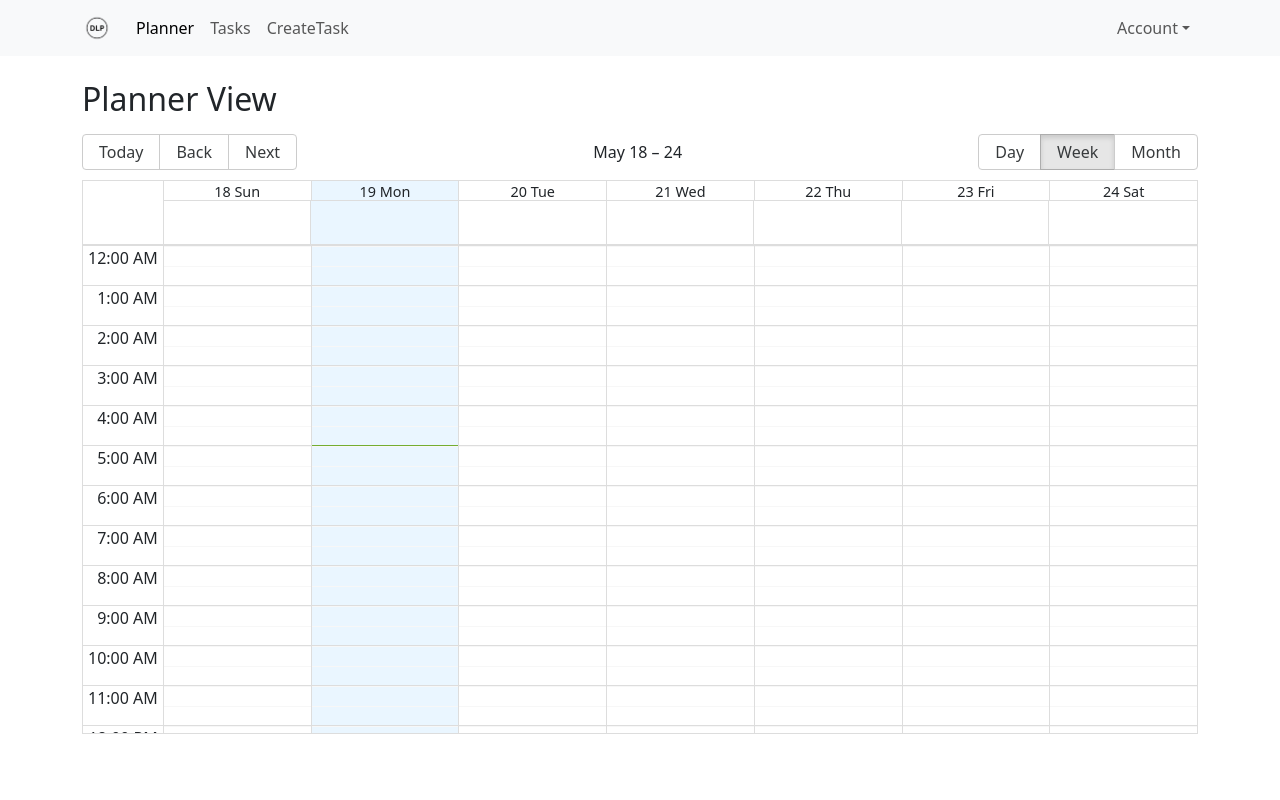
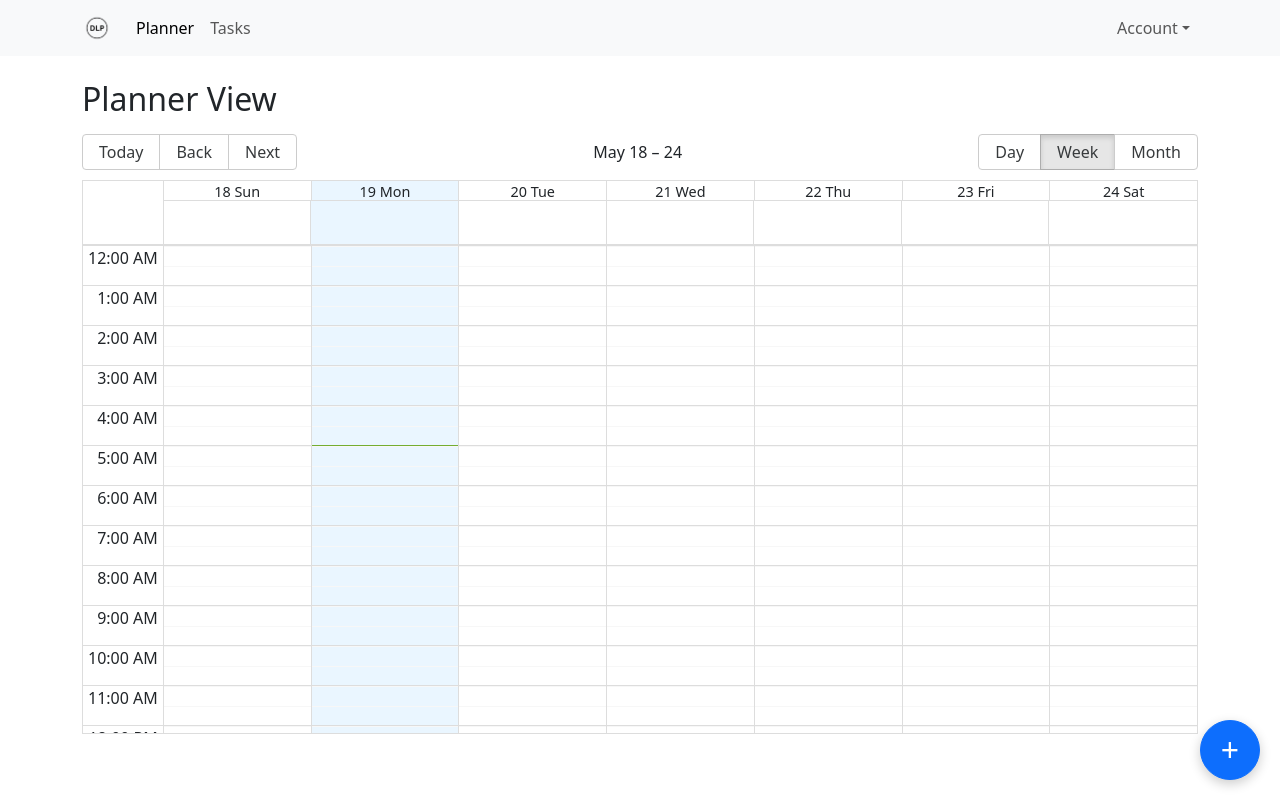
Before and after one commit to tokentrojan/Dynamic-Life-Planning, a React (Vite) app in the folder client/: page /planner in a window 1280 px wide. Built offline with nearby package versions, Linux system fonts and the light colour scheme; no server answers; the database is empty; sample sign-in values are in the browser's storage.

Commit message:
CreateTaskButton
made a CreateTaskButton component that is makes a floating button as a "+" icon in the bottom right corner. Clicking it will take you to the Create Task Page

```diff
--- /dev/null
+++ b/client/src/components/CreateTaskButton.tsx
@@ -0,0 +1,40 @@
+
+import { Button, OverlayTrigger, Tooltip } from 'react-bootstrap';
+import { useNavigate } from 'react-router-dom';
+
+const CreateTaskButton = () => {
+  const navigate = useNavigate();
+
+  return (
+    <OverlayTrigger
+      placement="left"
+      overlay={<Tooltip id="tooltip-create">Create Task</Tooltip>}
+    >
+      <Button
+        variant="primary"
+        title="Create Task"
+        onClick={() => navigate('/create')}
+        style={{
+          position: 'fixed',
+          bottom: '20px',
+          right: '20px',
+          zIndex: 1050,
+          borderRadius: '50%',
+          width: '60px',
+          height: '60px',
+          fontSize: '2rem',
+          lineHeight: '1',
+          padding: 0,
+          display: 'flex',
+          alignItems: 'center',
+          justifyContent: 'center',
+          boxShadow: '0 4px 12px rgba(0,0,0,0.2)',
+        }}
+      >
+        +
+      </Button>
+    </OverlayTrigger>
+  );
+};
+
+export default CreateTaskButton;
--- a/client/src/components/NavBar.tsx
+++ b/client/src/components/NavBar.tsx
@@ -33,7 +33,6 @@ function AppNavbar() {
           <Nav className="me-auto">
             <NavLink className="nav-link" to="/planner">Planner</NavLink>
             <NavLink className="nav-link" to="/tasks">Tasks</NavLink> {/* Combined Sorted, Unsorted, Completed and Create Task Pages all in to one Task Page */}
-            <NavLink className="nav-link" to="/create">CreateTask</NavLink>
           </Nav>
             {/* Right-Side of NavBar */}
           <Nav className="ms-auto">
--- a/client/src/pages/Planner.tsx
+++ b/client/src/pages/Planner.tsx
@@ -7,6 +7,9 @@ import { Container } from 'react-bootstrap';
 import TaskModal from '../components/TaskModal';
 import { useTasks } from '../data/firebasetasks';
 import { Task } from '../types/Task';
+import CreateTaskButton from '../components/CreateTaskButton';
+import * as CreateTaskButtonModule from '../components/CreateTaskButton';
+console.log('CreateTaskButtonModule:', CreateTaskButtonModule);
 
 // Setup for date-fns
 const localizer = dateFnsLocalizer({
@@ -74,6 +77,7 @@ const Planner = () => {
           onClose={() => setSelectedTask(null)} // Clear modal state
         />
       )}
+      <CreateTaskButton />
     </Container>
   );
 };
--- a/client/src/pages/Tasks.tsx
+++ b/client/src/pages/Tasks.tsx
@@ -4,6 +4,7 @@ import { useTasks } from '../data/firebasetasks'; // Custom hook to load tasks f
 import TaskCard from '../components/TaskCard'; // Reusable card to show a task
 import TaskModal from '../components/TaskModal'; // Modal to view/edit a task
 import { Task } from '../types/Task'; // Task type definition
+import CreateTaskButton from '../components/CreateTaskButton';
 
 const Tasks = () => {
   // Load tasks from Firestore
@@ -122,6 +123,7 @@ const Tasks = () => {
           onClose={() => setSelectedTask(null)} // Close modal
         />
       )}
+      <CreateTaskButton />
     </Container>
   );
 };
```
